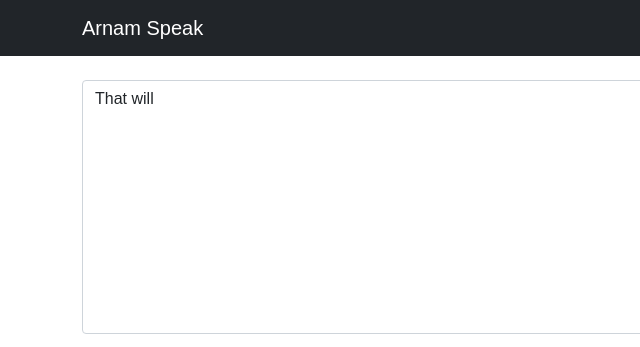
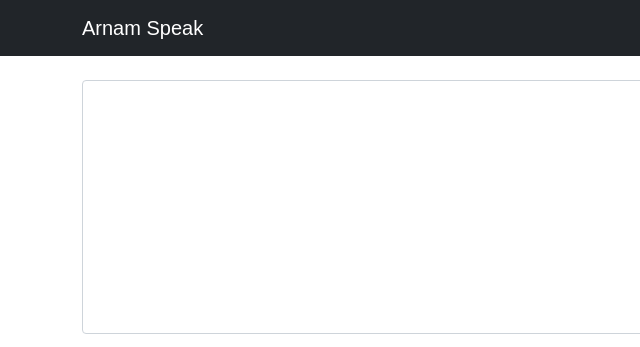
Before and after one commit to benbacardi/arnam-speak, a plain HTML site: page index.html in a window 1280 px wide. Shown: the top 347 px of the page, 0-640 px from the left. Drawn offline with nearby package versions, Linux system fonts and the light colour scheme.

Commit message:
Remove placeholder text

```diff
--- a/index.html
+++ b/index.html
@@ -19,7 +19,7 @@
 
     <div class="container pt-4">
 
-      <textarea class="form-control" id="speak" rows="10" cols="100" style="font-family: sans-serif">That will</textarea>
+      <textarea class="form-control" id="speak" rows="10" cols="100" style="font-family: sans-serif"></textarea>
 
       <button class="btn btn-primary my-3" id="translate">Translate!</button>
 
```
